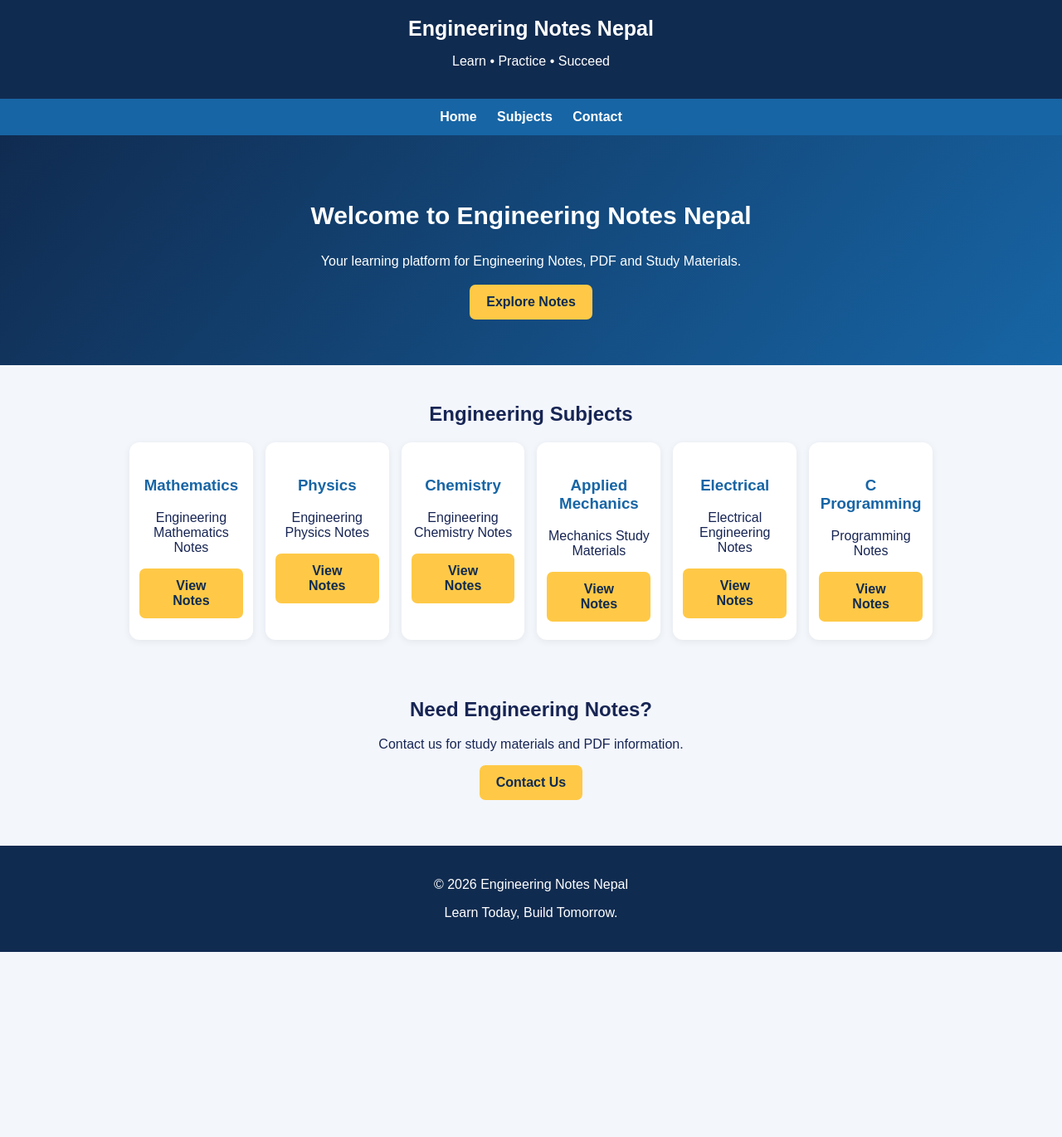
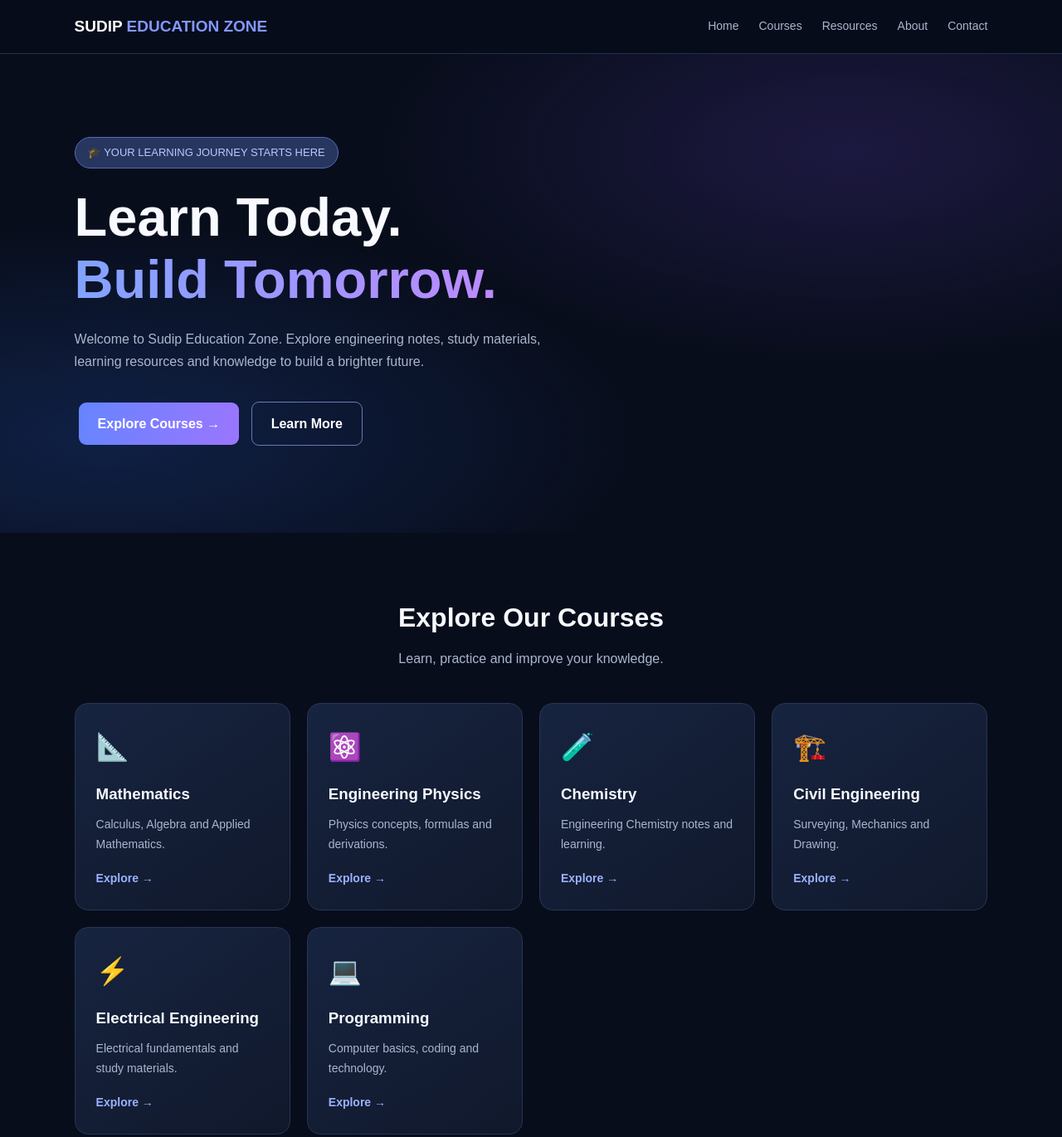
Before and after one commit to sudipsamant66-ops/Sudip-Education-Zone-, a plain HTML site: page index.html in a window 1280 px wide. Shown: the top 1370 px of the page at 83% size. Before the commit the page ends 1147 px from the top, so only its background shows below. Drawn offline with Linux system fonts and the light colour scheme.

Commit message:
Update index.html

```diff
--- a/index.html
+++ b/index.html
@@ -3,59 +3,448 @@
 <head>
 <meta charset="UTF-8">
 <meta name="viewport" content="width=device-width, initial-scale=1.0">
-<title>Engineering Notes Nepal</title>
+<meta name="description" content="Sudip Education Zone - Engineering notes, study materials and learning resources.">
+<title>Sudip Education Zone | Learn & Grow</title>
+
 <style>
-*{box-sizing:border-box}
-body{margin:0;font-family:Arial,sans-serif;background:#f3f6fb;color:#172554}
-header{background:#102b50;color:white;padding:20px;text-align:center}
-header h1{margin:0;font-size:25px}
-nav{background:#1765a5;padding:13px;text-align:center}
-nav a{color:white;text-decoration:none;margin:10px;font-weight:bold}
-.hero{background:linear-gradient(130deg,#102b50,#1765a5);color:white;text-align:center;padding:55px 15px}
-.hero h2{font-size:30px}
-.hero p{line-height:1.6}
-.container{padding:25px 16px;max-width:1000px;margin:auto}
-.subjects{display:grid;grid-template-columns:repeat(auto-fit,minmax(145px,1fr));gap:15px}
-.card{background:white;padding:22px 12px;text-align:center;border-radius:12px;box-shadow:0 2px 10px #0001}
-.card h3{color:#1765a5}
-.btn{display:inline-block;background:#ffc947;color:#102b50;padding:12px 20px;border-radius:7px;text-decoration:none;font-weight:bold}
-footer{background:#102b50;color:white;text-align:center;padding:22px;margin-top:30px}
+* {
+  margin: 0;
+  padding: 0;
+  box-sizing: border-box;
+  scroll-behavior: smooth;
+}
+
+:root {
+  --bg: #080d1b;
+  --card: #121b30;
+  --blue: #6685ff;
+  --purple: #9b75ff;
+  --white: #f8faff;
+  --muted: #aab6ce;
+}
+
+body {
+  font-family: Arial, sans-serif;
+  background: var(--bg);
+  color: var(--white);
+  line-height: 1.7;
+}
+
+a {
+  text-decoration: none;
+  color: inherit;
+}
+
+header {
+  position: sticky;
+  top: 0;
+  z-index: 10;
+  background: rgba(8,13,27,.95);
+  backdrop-filter: blur(12px);
+  border-bottom: 1px solid #25304a;
+  padding: 16px 7%;
+  display: flex;
+  justify-content: space-between;
+  align-items: center;
+}
+
+.logo {
+  font-size: 19px;
+  font-weight: bold;
+  color: #fff;
+}
+
+.logo span {
+  color: #8298ff;
+}
+
+nav {
+  display: flex;
+  gap: 24px;
+  align-items: center;
+}
+
+nav a {
+  color: var(--muted);
+  font-size: 14px;
+}
+
+nav a:hover {
+  color: white;
+}
+
+.menu-btn {
+  display: none;
+  background: none;
+  color: white;
+  border: 0;
+  font-size: 25px;
+}
+
+.hero {
+  min-height: 570px;
+  padding: 100px 7%;
+  display: flex;
+  align-items: center;
+  background:
+    radial-gradient(ellipse at 80% 20%, #45318b55, transparent 40%),
+    radial-gradient(ellipse at 10% 80%, #2455bb44, transparent 40%),
+    var(--bg);
+}
+
+.hero-content {
+  max-width: 760px;
+}
+
+.tag {
+  display: inline-block;
+  color: #b9c8ff;
+  background: #26365f;
+  border: 1px solid #536bba;
+  padding: 7px 15px;
+  border-radius: 30px;
+  font-size: 13px;
+  margin-bottom: 22px;
+}
+
+.hero h1 {
+  font-size: clamp(38px, 7vw, 65px);
+  line-height: 1.15;
+  margin-bottom: 20px;
+}
+
+.gradient {
+  background: linear-gradient(90deg,#81a3ff,#bc8aff);
+  -webkit-background-clip: text;
+  color: transparent;
+}
+
+.hero p {
+  color: var(--muted);
+  max-width: 580px;
+  margin-bottom: 30px;
+}
+
+.btn {
+  display: inline-block;
+  padding: 12px 23px;
+  border-radius: 9px;
+  background: linear-gradient(100deg,var(--blue),var(--purple));
+  color: white;
+  font-weight: bold;
+  margin: 5px;
+  transition: .3s;
+}
+
+.btn:hover {
+  transform: translateY(-3px);
+  box-shadow: 0 8px 25px #6685ff44;
+}
+
+.btn-outline {
+  background: transparent;
+  border: 1px solid #6679b9;
+}
+
+section {
+  padding: 75px 7%;
+  scroll-margin-top: 75px;
+}
+
+.section-title {
+  text-align: center;
+  margin-bottom: 40px;
+}
+
+.section-title h2 {
+  font-size: 32px;
+  margin-bottom: 8px;
+}
+
+.section-title p {
+  color: var(--muted);
+}
+
+.cards {
+  display: grid;
+  grid-template-columns: repeat(auto-fit,minmax(220px,1fr));
+  gap: 20px;
+}
+
+.card {
+  background: linear-gradient(145deg,#172440,#10182b);
+  border: 1px solid #273654;
+  border-radius: 16px;
+  padding: 25px;
+  transition: .3s;
+}
+
+.card:hover {
+  transform: translateY(-7px);
+  border-color: #778dff;
+}
+
+.card .emoji {
+  font-size: 32px;
+  margin-bottom: 14px;
+}
+
+.card h3 {
+  margin-bottom: 9px;
+}
+
+.card p {
+  color: var(--muted);
+  font-size: 14px;
+}
+
+.card a {
+  display: inline-block;
+  margin-top: 17px;
+  color: #9bb1ff;
+  font-weight: bold;
+  font-size: 14px;
+}
+
+.about {
+  background: #10182b;
+  text-align: center;
+}
+
+.about-content {
+  max-width: 700px;
+  margin: auto;
+  color: var(--muted);
+}
+
+.contact {
+  text-align: center;
+}
+
+.contact p {
+  color: var(--muted);
+  margin: 10px 0 20px;
+}
+
+footer {
+  text-align: center;
+  padding: 30px 15px;
+  border-top: 1px solid #273654;
+  color: var(--muted);
+  font-size: 14px;
+}
+
+footer strong {
+  color: white;
+}
+
+@media(max-width:700px) {
+  header {
+    padding: 15px 5%;
+  }
+
+  .menu-btn {
+    display: block;
+  }
+
+  nav {
+    display: none;
+    position: absolute;
+    top: 65px;
+    left: 0;
+    width: 100%;
+    background: #10182b;
+    padding: 20px;
+    flex-direction: column;
+    gap: 18px;
+  }
+
+  nav.show {
+    display: flex;
+  }
+
+  .hero {
+    min-height: 500px;
+    padding: 80px 6%;
+  }
+
+  section {
+    padding: 60px 6%;
+  }
+
+  .section-title h2 {
+    font-size: 27px;
+  }
+}
 </style>
 </head>
+
 <body>
+
 <header>
-<h1>Engineering Notes Nepal</h1>
-<p>Learn • Practice • Succeed</p>
+  <a href="#home" class="logo">SUDIP <span>EDUCATION ZONE</span></a>
+
+  <button class="menu-btn" onclick="toggleMenu()" aria-label="Open menu">☰</button>
+
+  <nav id="nav">
+    <a href="#home" onclick="closeMenu()">Home</a>
+    <a href="#courses" onclick="closeMenu()">Courses</a>
+    <a href="#resources" onclick="closeMenu()">Resources</a>
+    <a href="#about" onclick="closeMenu()">About</a>
+    <a href="#contact" onclick="closeMenu()">Contact</a>
+  </nav>
 </header>
-<nav>
-<a href="#home">Home</a>
-<a href="#subjects">Subjects</a>
-<a href="#contact">Contact</a>
-</nav>
+
+<main>
 <section class="hero" id="home">
-<h2>Welcome to Engineering Notes Nepal</h2>
-<p>Your learning platform for Engineering Notes, PDF and Study Materials.</p>
-<a class="btn" href="#subjects">Explore Notes</a>
+  <div class="hero-content">
+    <span class="tag">🎓 YOUR LEARNING JOURNEY STARTS HERE</span>
+
+    <h1>
+      Learn Today.<br>
+      <span class="gradient">Build Tomorrow.</span>
+    </h1>
+
+    <p>
+      Welcome to Sudip Education Zone.
+      Explore engineering notes, study materials,
+      learning resources and knowledge to build
+      a brighter future.
+    </p>
+
+    <a href="#courses" class="btn">Explore Courses →</a>
+    <a href="#about" class="btn btn-outline">Learn More</a>
+  </div>
 </section>
-<section class="container" id="subjects">
-<h2 style="text-align:center">Engineering Subjects</h2>
-<div class="subjects">
-<div class="card"><h3>Mathematics</h3><p>Engineering Mathematics Notes</p><a class="btn" href="#contact">View Notes</a></div>
-<div class="card"><h3>Physics</h3><p>Engineering Physics Notes</p><a class="btn" href="#contact">View Notes</a></div>
-<div class="card"><h3>Chemistry</h3><p>Engineering Chemistry Notes</p><a class="btn" href="#contact">View Notes</a></div>
-<div class="card"><h3>Applied Mechanics</h3><p>Mechanics Study Materials</p><a class="btn" href="#contact">View Notes</a></div>
-<div class="card"><h3>Electrical</h3><p>Electrical Engineering Notes</p><a class="btn" href="#contact">View Notes</a></div>
-<div class="card"><h3>C Programming</h3><p>Programming Notes</p><a class="btn" href="#contact">View Notes</a></div>
-</div>
+
+<section id="courses">
+  <div class="section-title">
+    <h2>Explore Our Courses</h2>
+    <p>Learn, practice and improve your knowledge.</p>
+  </div>
+
+  <div class="cards">
+    <div class="card">
+      <div class="emoji">📐</div>
+      <h3>Mathematics</h3>
+      <p>Calculus, Algebra and Applied Mathematics.</p>
+      <a href="#contact">Explore →</a>
+    </div>
+
+    <div class="card">
+      <div class="emoji">⚛️</div>
+      <h3>Engineering Physics</h3>
+      <p>Physics concepts, formulas and derivations.</p>
+      <a href="#contact">Explore →</a>
+    </div>
+
+    <div class="card">
+      <div class="emoji">🧪</div>
+      <h3>Chemistry</h3>
+      <p>Engineering Chemistry notes and learning.</p>
+      <a href="#contact">Explore →</a>
+    </div>
+
+    <div class="card">
+      <div class="emoji">🏗️</div>
+      <h3>Civil Engineering</h3>
+      <p>Surveying, Mechanics and Drawing.</p>
+      <a href="#contact">Explore →</a>
+    </div>
+
+    <div class="card">
+      <div class="emoji">⚡</div>
+      <h3>Electrical Engineering</h3>
+      <p>Electrical fundamentals and study materials.</p>
+      <a href="#contact">Explore →</a>
+    </div>
+
+    <div class="card">
+      <div class="emoji">💻</div>
+      <h3>Programming</h3>
+      <p>Computer basics, coding and technology.</p>
+      <a href="#contact">Explore →</a>
+    </div>
+  </div>
 </section>
-<section class="container" id="contact" style="text-align:center">
-<h2>Need Engineering Notes?</h2>
-<p>Contact us for study materials and PDF information.</p>
-<a class="btn" href="mailto:engineeringnotesnepal@gmail.com">Contact Us</a>
+
+<section id="resources">
+  <div class="section-title">
+    <h2>Learning Resources</h2>
+    <p>Useful materials for every ambitious student.</p>
+  </div>
+
+  <div class="cards">
+    <div class="card">
+      <div class="emoji">📚</div>
+      <h3>Study Notes</h3>
+      <p>Organized notes for better understanding.</p>
+      <a href="#contact">View Notes →</a>
+    </div>
+
+    <div class="card">
+      <div class="emoji">📄</div>
+      <h3>PDF Materials</h3>
+      <p>Study resources and downloadable materials.</p>
+      <a href="#contact">View PDFs →</a>
+    </div>
+
+    <div class="card">
+      <div class="emoji">✍️</div>
+      <h3>Practice Questions</h3>
+      <p>Practice questions to strengthen your skills.</p>
+      <a href="#contact">Practice →</a>
+    </div>
+  </div>
 </section>
+
+<section class="about" id="about">
+  <div class="section-title">
+    <h2>About Us</h2>
+    <p>Knowledge is the key to a better future.</p>
+  </div>
+
+  <div class="about-content">
+    <p>
+      Sudip Education Zone is an educational platform
+      created to support students with useful learning
+      resources, engineering notes and study materials.
+    </p>
+    <p style="margin-top:15px">
+      Our vision is simple: Learn Better. Build Your Future.
+    </p>
+  </div>
+</section>
+
+<section class="contact" id="contact">
+  <div class="section-title">
+    <h2>Let's Connect</h2>
+    <p>Have a question or need study materials?</p>
+  </div>
+
+  <p>We would love to hear from you.</p>
+
+  <a class="btn" href="mailto:engineeringnotesnepal@gmail.com">
+    ✉ Contact Us
+  </a>
+</section>
+</main>
+
 <footer>
-<p>© 2026 Engineering Notes Nepal</p>
-<p>Learn Today, Build Tomorrow.</p>
+  <strong>Sudip Education Zone</strong>
+  <p>Learn Better. Build Your Future.</p>
+  <p>© 2026 Sudip Education Zone. All rights reserved.</p>
 </footer>
+
+<script>
+function toggleMenu() {
+  document.getElementById("nav").classList.toggle("show");
+}
+
+function closeMenu() {
+  document.getElementById("nav").classList.remove("show");
+}
+</script>
+
 </body>
 </html>
```
